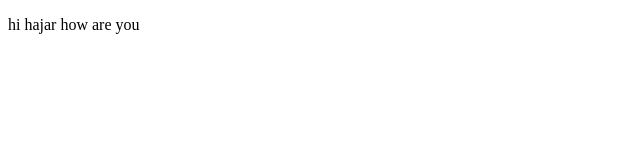
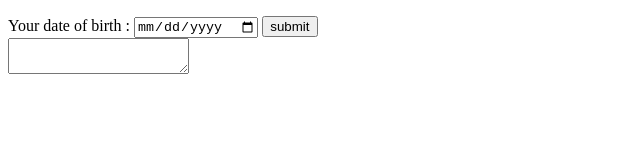
Before and after one commit to hajarbsk/CodeAlpha_AgeCalculator, a plain HTML site: page index.html in a window 1280 px wide. Shown: the whole page, without its empty margins (0-640 px from the left). Drawn offline with Linux system fonts and the light colour scheme.

Commit message:
modifie of file

```diff
--- a/index.html
+++ b/index.html
@@ -3,11 +3,20 @@
 <head>
     <meta charset="UTF-8">
     <meta name="viewport" content="width=device-width, initial-scale=1.0">
-    <title>Document</title>
+    <title>Age Calculator</title>
 </head>
 <body>
     <p>
-        hi hajar  how are you
+        <div class="before">
+            <form action="get">
+                <label for="birth">Your date of birth :</label>
+                <input type="date" name="birth" id="birth">
+                <button> submit </button>
+            </form>
+        </div>
+        <div class="after">
+            <textarea name="" id=""> </textarea>
+        </div>
 
     </p>
 </body>
```
Also changed, not shown: index.js (added).
